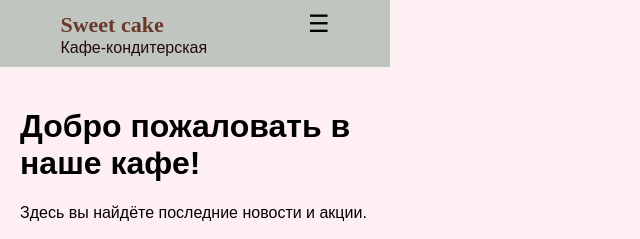
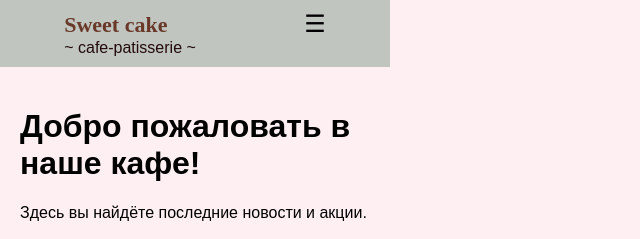
Before and after one commit to mgwoorl/QML_project, a plain HTML site: page index.html in a window 1280 px wide. Shown: the top 239 px of the page, 0-640 px from the left. Drawn offline with Linux system fonts and the light colour scheme.

Commit message:
Update index.html

```diff
--- a/index.html
+++ b/index.html
@@ -10,7 +10,7 @@
     <header>
         <div class="logo">
             <div class="name">Sweet cake</div>
-            <div class="name_mikro">Кафе-кондитерская</div>
+            <div class="name_mikro">~ cafe-patisserie ~</div>
         </div>
 
         <div class="menu-icon" onclick="toggleMenu()">&#9776;</div>
```
